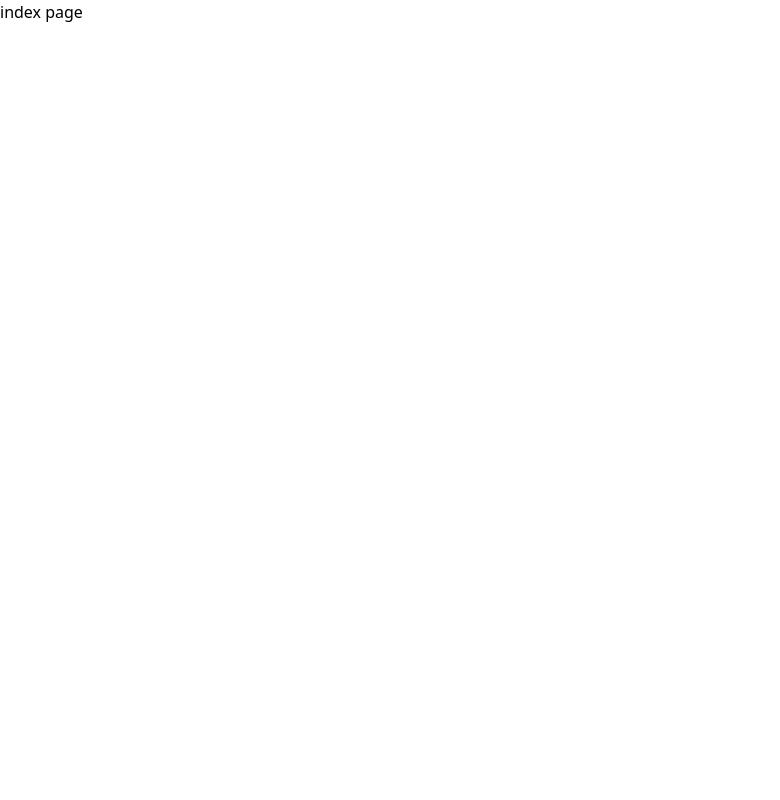
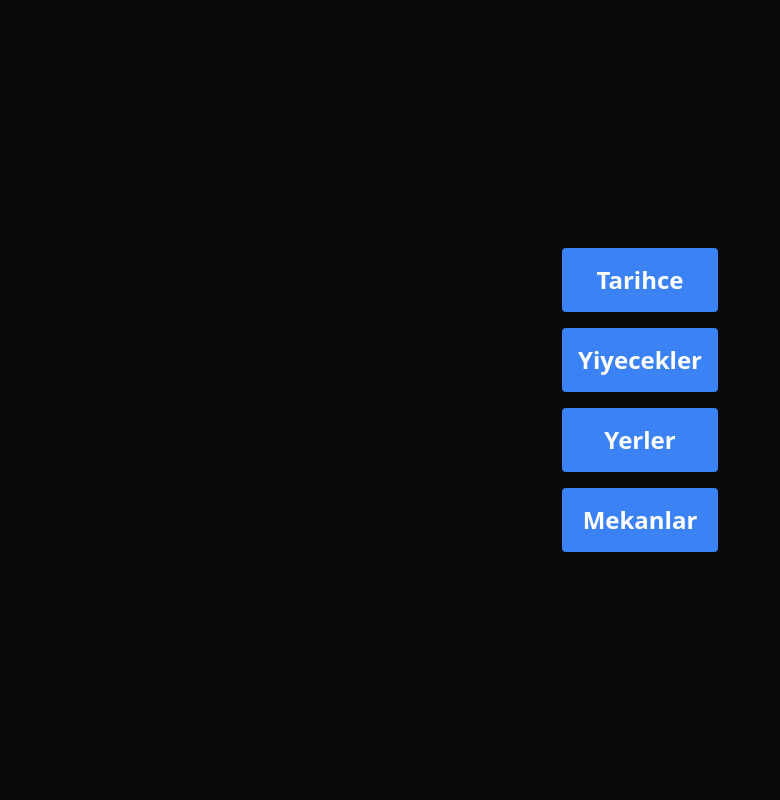
Before and after one commit to DogukanUrker/BurhaniyeAPP, a Flask app: page / in a window 1280 px wide. Before the commit the part shown is almost empty. Shown: the whole page, without its empty margins (0-780 px from the left). Run offline with Flask 3, Linux system fonts and the light colour scheme; some libraries are stand-ins or nearby versions.

Commit message:
basic index page created

```diff
--- a/templates/index.html
+++ b/templates/index.html
@@ -1,5 +1,26 @@
 {% extends 'layout.html'%} {%block head%}
 <title>Index</title>
 {% endblock head %} {%block body%}
-<div><h1>index page</h1></div>
+<div class="flex flex-col text-white font-semibold">
+  <a
+    href="/tarihce"
+    class="p-4 m-2 bg-blue-500 hover:bg-blue-600 duration-150 rounded text-2xl text-center"
+    >Tarihce</a
+  >
+  <a
+    href="/yiyecekler"
+    class="p-4 m-2 bg-blue-500 hover:bg-blue-600 duration-150 rounded text-2xl text-center"
+    >Yiyecekler</a
+  >
+  <a
+    href="/yerler"
+    class="p-4 m-2 bg-blue-500 hover:bg-blue-600 duration-150 rounded text-2xl text-center"
+    >Yerler</a
+  >
+  <a
+    href="/mekanlar"
+    class="p-4 m-2 bg-blue-500 hover:bg-blue-600 duration-150 rounded text-2xl text-center"
+    >Mekanlar</a
+  >
+</div>
 {% endblock body %}
--- a/templates/layout.html
+++ b/templates/layout.html
@@ -6,8 +6,11 @@
     <meta name="viewport" content="width=device-width, initial-scale=1.0" />
     {% block head %} {% endblock head %}
     <script src="https://cdn.tailwindcss.com"></script>
+    <meta name="theme-color" content="#09090B" />
   </head>
-  <body>
-    {% block body %} {% endblock body %}
+  <body class="bg-zinc-950">
+    <div class="flex items-center justify-center h-screen ">
+      {% block body %} {% endblock body %}
+    </div>
   </body>
 </html>
```
